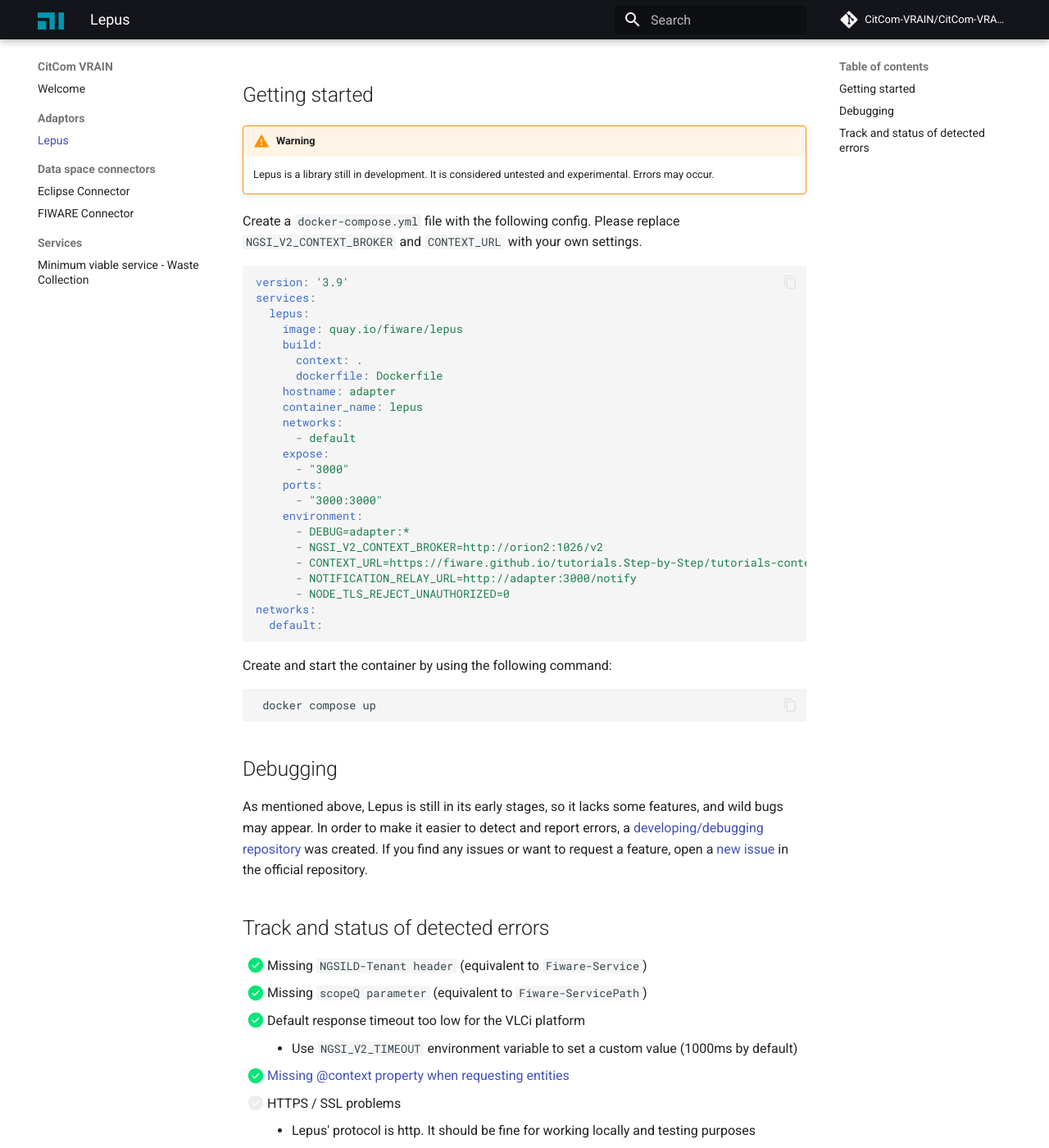
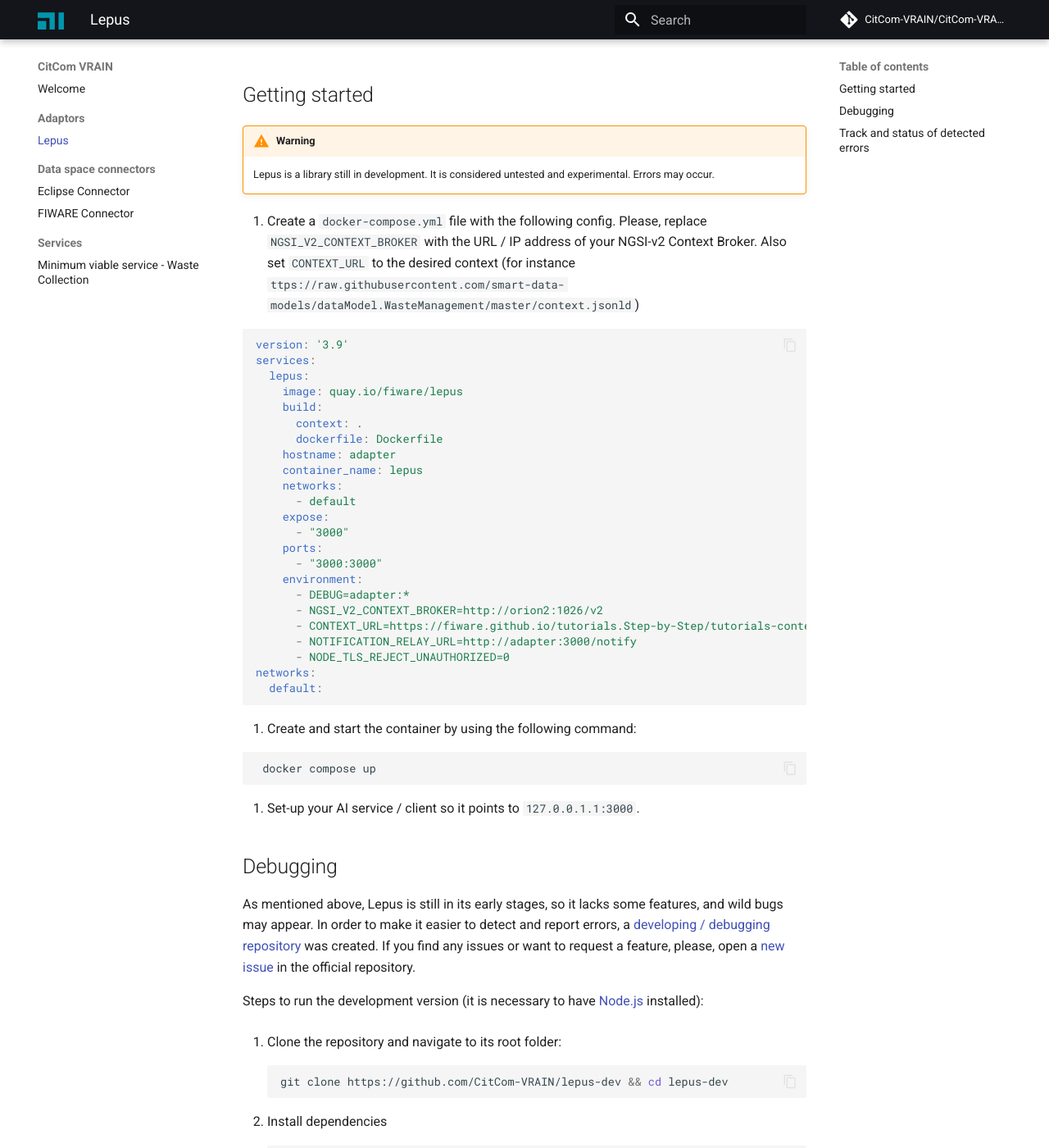
Before and after one commit to riseupalex/CitComAI-Hub.github.io, an MkDocs documentation site: the page built from docs/adaptors/lepus.md, in a window 1280 px wide and 1400 px high, scrolled down 405 px. Shown: the whole window at 82% size. Built offline with MkDocs 1.6.1 and Material for MkDocs 9.7.7, drawn with Linux system fonts in a browser that asks for light colours; comment, search, counter and statistics services are not loaded; some of the changed text lies outside the part shown.

Commit message:
Imporve debugging instructions

````diff
--- a/docs/adaptors/lepus.md
+++ b/docs/adaptors/lepus.md
@@ -14,7 +14,7 @@
 !!! warning
     Lepus is a library still in development. It is considered untested and experimental. Errors may occur.
 
-Create a `docker-compose.yml` file with the following config. Please replace `NGSI_V2_CONTEXT_BROKER` and `CONTEXT_URL` with your own settings.
+1. Create a `docker-compose.yml` file with the following config. Please, replace `NGSI_V2_CONTEXT_BROKER` with the URL / IP address of your NGSI-v2 Context Broker. Also set `CONTEXT_URL` to the desired context (for instance `ttps://raw.githubusercontent.com/smart-data-models/dataModel.WasteManagement/master/context.jsonld`)
 
 ```yaml
 version: '3.9'
@@ -42,15 +42,33 @@
   default:
 ```
 
-Create and start the container by using the following command:
+2. Create and start the container by using the following command:
 
 ```bash
  docker compose up
 ```
 
+3. Set-up your AI service / client so it points to `127.0.0.1.1:3000`.
+
 ## Debugging
-As mentioned above, Lepus is still in its early stages, so it lacks some features, and wild bugs may appear. In order to make it easier to detect and report errors, a [developing/debugging repository](https://github.com/CitCom-VRAIN/lepus-dev) was created. If you find any issues or want to request a feature, open a [new issue](https://github.com/jason-fox/lepus/issues/new/choose) in the official repository.
+As mentioned above, Lepus is still in its early stages, so it lacks some features, and wild bugs may appear. In order to make it easier to detect and report errors, a [developing / debugging repository](https://github.com/CitCom-VRAIN/lepus-dev) was created. If you find any issues or want to request a feature, please, open a [new issue](https://github.com/jason-fox/lepus/issues/new/choose) in the official repository.
 
+Steps to run the development version (it is necessary to have [Node.js](https://nodejs.org/en) installed):
+
+1. Clone the repository and navigate to its root folder:
+```bash
+git clone https://github.com/CitCom-VRAIN/lepus-dev && cd lepus-dev
+```
+
+2. Install dependencies
+```bash
+npm install
+```
+
+3. Run
+```bash
+npm start
+```
 
 ## Track and status of detected errors
 
@@ -62,3 +80,4 @@
 - [ ] HTTPS / SSL problems
     - Lepus' protocol is http. It should be fine for working locally and testing purposes
     - `NODE_TLS_REJECT_UNAUTHORIZED=0` must be set to avoid SSL certificate checking problem
+- [ ] Static context
````
